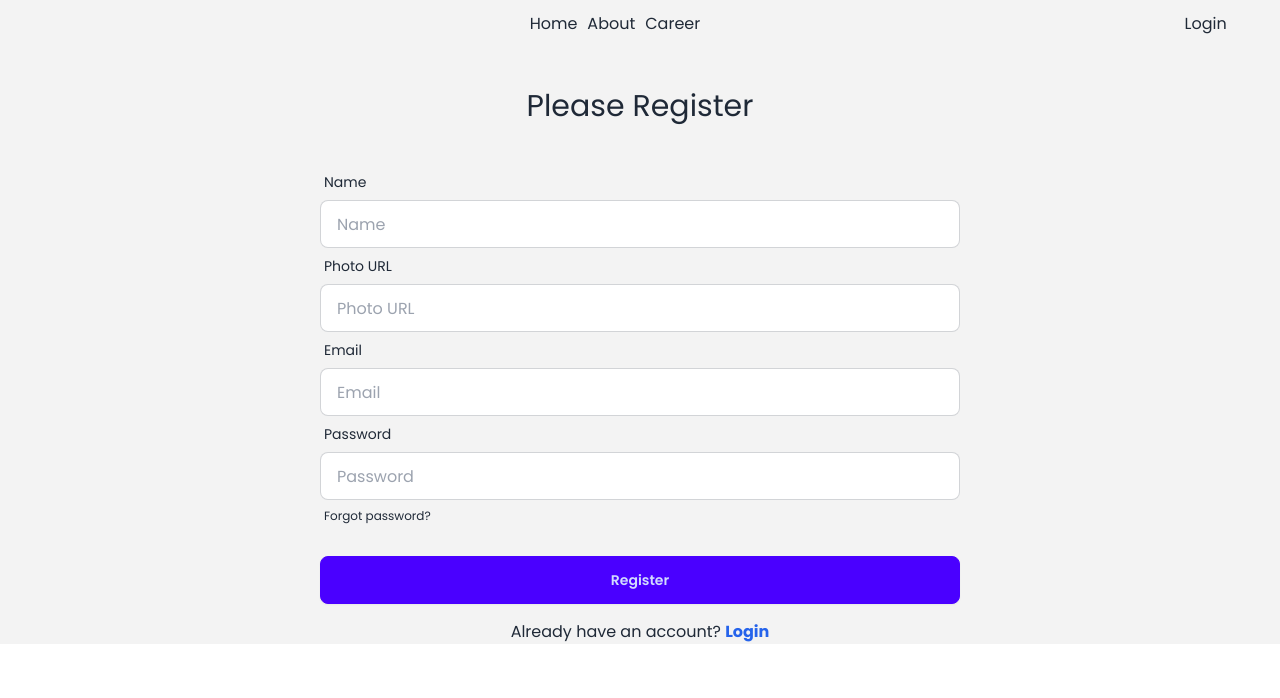
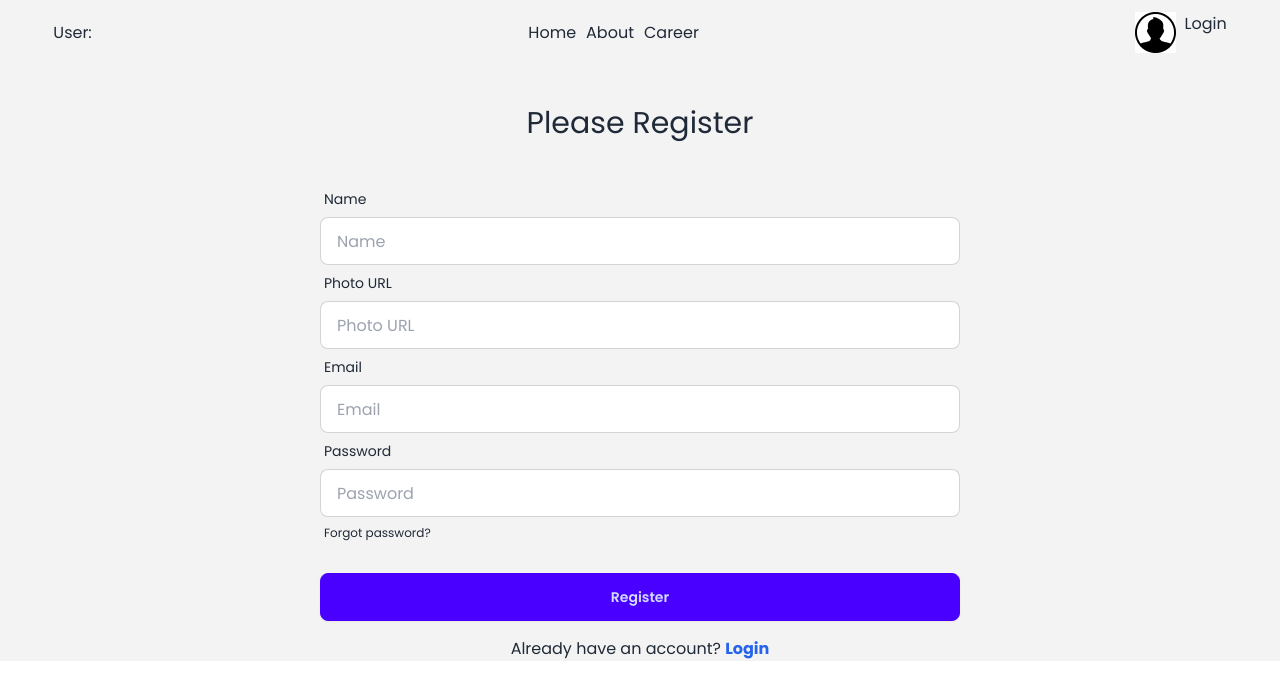
Before and after one commit to Imamasharmeen/drogon-news-project, a React (Vite) app: page /auth/register in a window 1280 px wide. Shown: the top 698 px of the page. Built offline with nearby package versions, Linux system fonts and the light colour scheme; no server answers.

Commit message:
Showing email in the navbar

```diff
--- a/src/Provider/AuthProvider.jsx
+++ b/src/Provider/AuthProvider.jsx
@@ -6,6 +6,8 @@ export const AuthContext = createContext()
 const auth = getAuth(app);
 const AuthProvider = ({children}) => {
     const [user, setUser]= useState(null);
+    console.log (user)
+
     const createUser = (email, password) => {
         return createUserWithEmailAndPassword(auth, email, password);
     }
--- a/src/components/Navbar.jsx
+++ b/src/components/Navbar.jsx
@@ -1,20 +1,22 @@
 import React, { useContext } from 'react';
 import { Link } from 'react-router-dom';
-import user from '../assets/user.png'
+import userLogo from '../assets/user.png'
 import { AuthContext } from '../Provider/AuthProvider';
 
 const Navbar = () => {
     const{user}= useContext(AuthContext)
+    console.log(user)
     return (
         <div className='flex  justify-between items-center'>
-            <div>{user && user.name}</div>
+            <div>User:{user && user.email}</div>
+
             <div className='space-x-2.5'>
                 <Link to='/'>Home</Link>
                 <Link to='/about'>About</Link>
                 <Link to='/career'>Career</Link>
             </div>
             <div className='flex space-x-2'>
-                <img src={user}></img>
+                <img src={userLogo}></img>
                 <Link to='/auth'>Login</Link>
             </div>
         </div>
--- a/src/components/pages/Register.jsx
+++ b/src/components/pages/Register.jsx
@@ -3,7 +3,7 @@ import { Link } from "react-router-dom";
 import { AuthContext } from "../../Provider/AuthProvider";
 
 const Register = () => {
-  const { createUser, user, setUser } = useContext(AuthContext);
+  const { createUser,  setUser } = useContext(AuthContext);
 
   const handleRegister = (e) => {
     e.preventDefault();
@@ -23,7 +23,7 @@ const Register = () => {
         console.log(user)
       })
       .catch((error) => {
-        const errorCode = error.errorCode;
+        const errorCode = error.Code;
         const errorMessage = error.message
         console.log(errorCode, errorMessage);
       });
@@ -43,6 +43,7 @@ const Register = () => {
               name="name"
               placeholder="Name"
               className="input input-bordered"
+              autoComplete="current-password"
             />
           </div>
           <div className="form-control">
@@ -55,6 +56,7 @@ const Register = () => {
               name="photo"
               placeholder="Photo URL"
               className="input input-bordered"
+              autoComplete="current-password"
             />
           </div>
           <div className="form-control">
@@ -67,6 +69,7 @@ const Register = () => {
               name="email"
               placeholder="Email"
               className="input input-bordered"
+              autoComplete="current-password"
             />
           </div>
           <div className="form-control">
@@ -79,6 +82,7 @@ const Register = () => {
               name="password"
               placeholder="Password"
               className="input input-bordered"
+              autoComplete="current-password"
             />
             <label className="label">
               <a href="#" className="label-text-alt link link-hover">
--- a/src/main.jsx
+++ b/src/main.jsx
@@ -8,7 +8,9 @@ import AuthProvider from './Provider/AuthProvider.jsx'
 createRoot(document.getElementById('root')).render(
   <StrictMode>
     <AuthProvider>
-      <RouterProvider router={router} />
+      <RouterProvider router={router}   future={{
+    v7_startTransition: true,
+  }} />
     </AuthProvider>
 
   </StrictMode>,
```
Also changed, not shown: src/components/pages/Login.jsx (+23 -7 lines).
